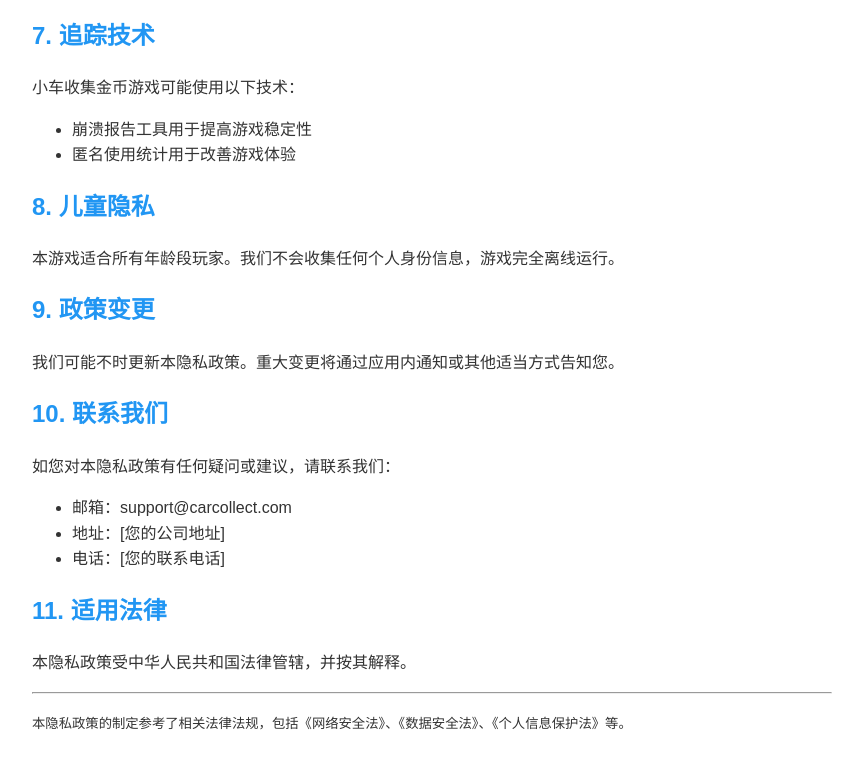
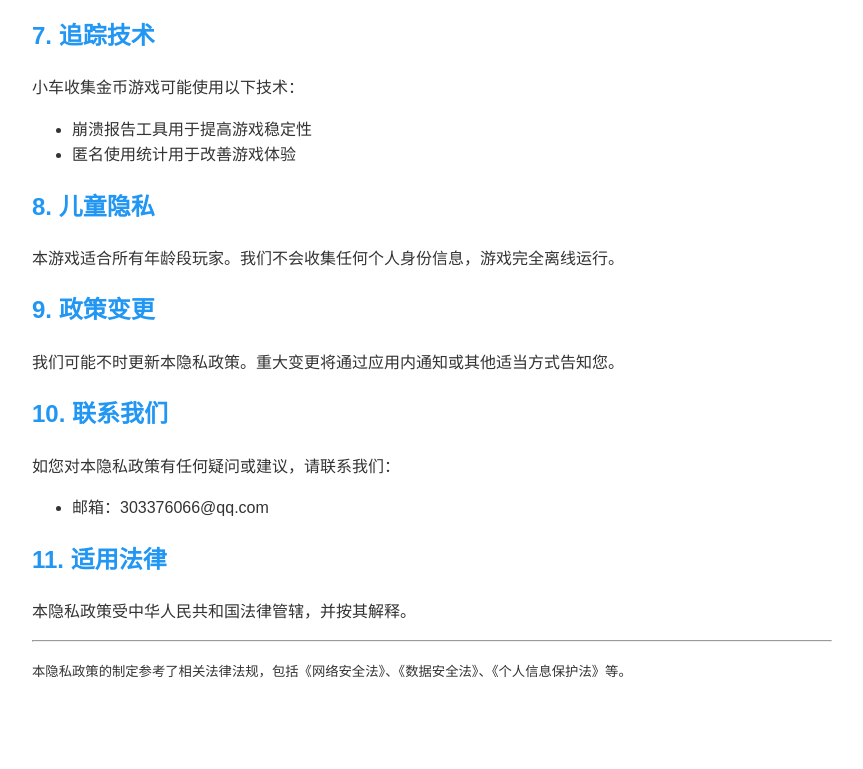
Before and after one commit to 303376066/carson.github.io, a plain HTML site: page index.html in a window 1280 px wide. Shown: the part 1332-2101 px from the top of the page, without its empty margins (208-1071 px from the left). After the commit the page ends 2052 px from the top, so only its background shows below. Drawn offline with Linux system fonts and the light colour scheme.

Commit message:
Update index.html

```diff
--- a/index.html
+++ b/index.html
@@ -89,9 +89,7 @@
     <h2>10. 联系我们</h2>
     <p>如您对本隐私政策有任何疑问或建议，请联系我们：</p>
     <ul>
-        <li>邮箱：support@carcollect.com</li>
-        <li>地址：[您的公司地址]</li>
-        <li>电话：[您的联系电话]</li>
+        <li>邮箱：303376066@qq.com</li>
     </ul>
 
     <h2>11. 适用法律</h2>
```
